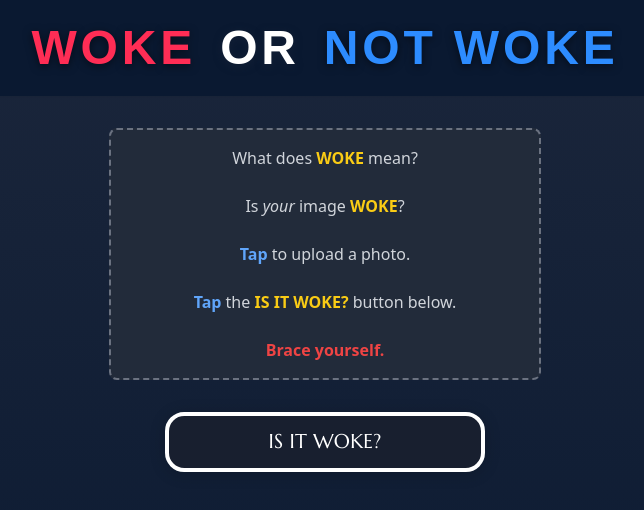
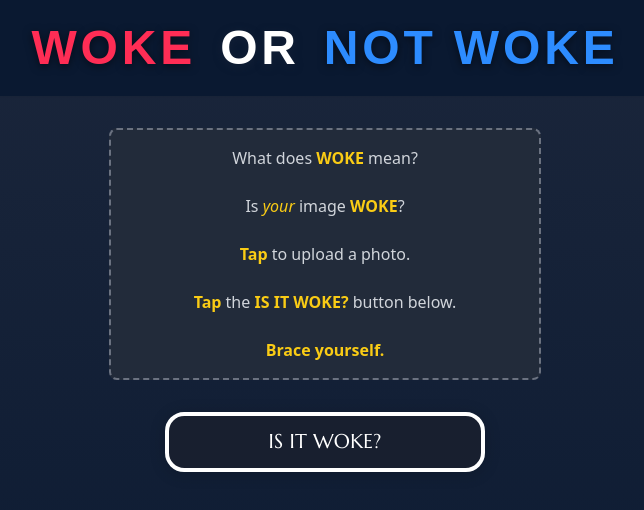
Before and after one commit to fundamentaldatum/woke-or-not-woke, a React (Vite) app: page / in a window 1280 px wide. Shown: the top 510 px of the page, without its empty margins (315-959 px from the left). Built offline with nearby package versions, Linux system fonts and the light colour scheme; no server answers; a web font is replaced by a local one.

Commit message:
More Upload Text Styling Edits

```diff
--- a/src/components/photo/PhotoUpload.tsx
+++ b/src/components/photo/PhotoUpload.tsx
@@ -59,16 +59,16 @@ export const PhotoUpload: React.FC<PhotoUploadProps> = ({
             What does <b className="text-yellow-400">WOKE</b> mean?
             <br />
             <br />
-            Is <i>your</i> image <b className="text-yellow-400">WOKE</b>?
+            Is <i className="text-yellow-400">your</i> image <b className="text-yellow-400">WOKE</b>?
             <br />
             <br />
-            <b className="text-blue-400">Tap</b> to upload a photo.
+            <b className="text-yellow-400">Tap</b> to upload a photo.
             <br />
             <br />
-            <b className="text-blue-400">Tap</b> the <b className="text-yellow-400">IS IT WOKE?</b> button below.
+            <b className="text-yellow-400">Tap</b> the <b className="text-yellow-400">IS IT WOKE?</b> button below.
             <br />
             <br />
-            <b className="text-red-500">Brace yourself.</b>
+            <b className="text-yellow-400">Brace yourself.</b>
           </span>
         )}
         <input
```
